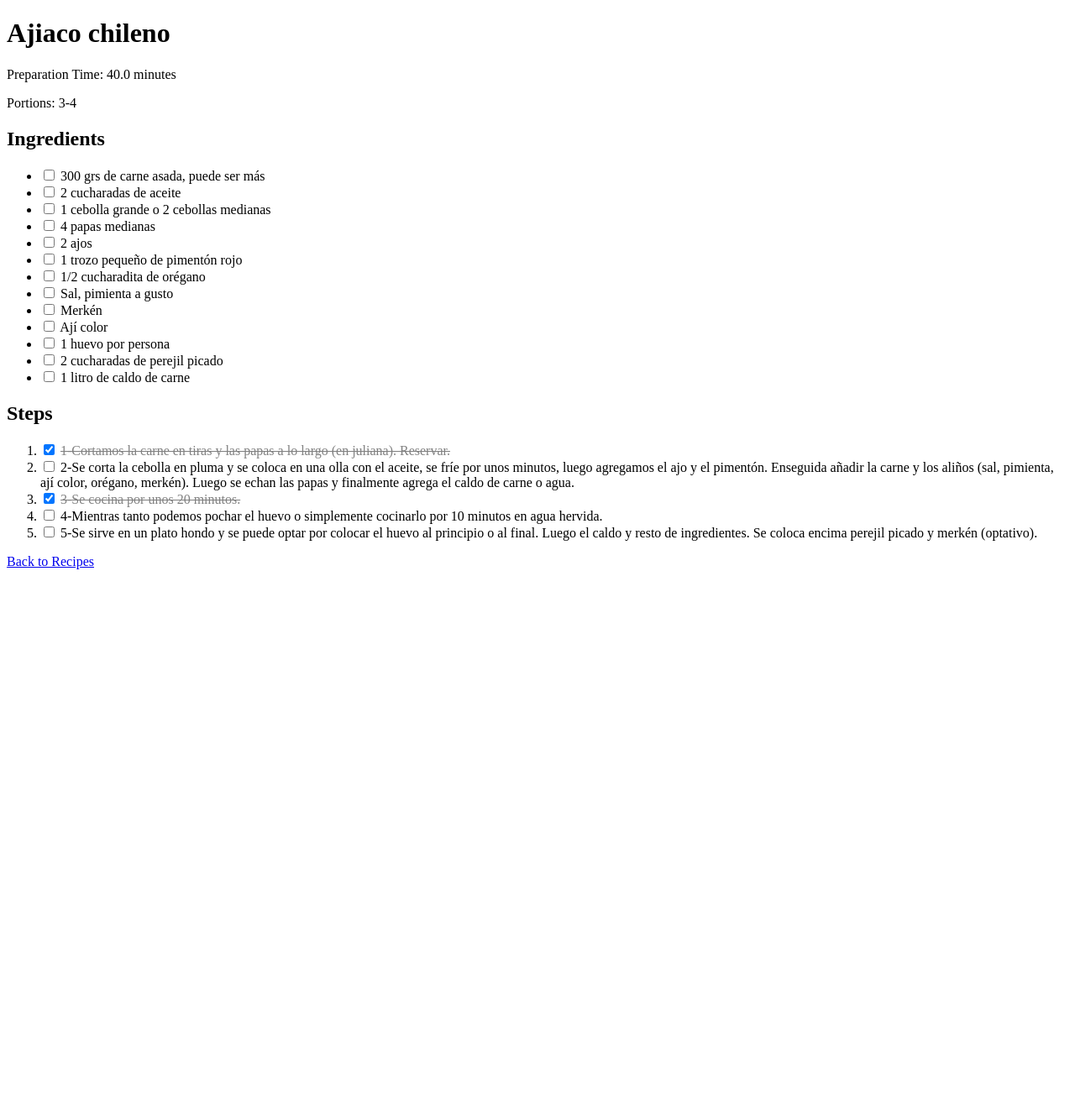
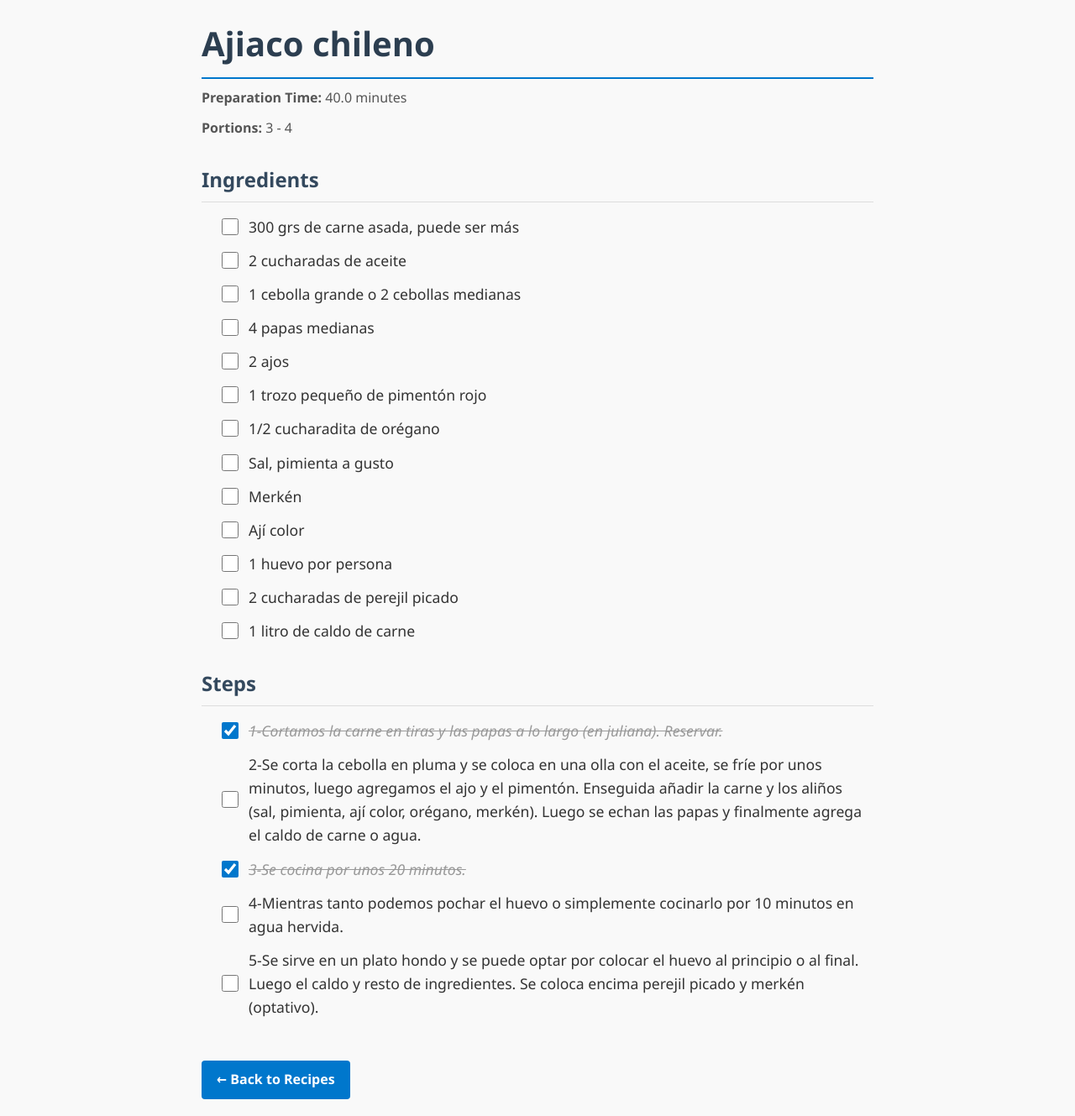
Before and after one commit to cadiazh/Cocina360, a Django app: page /recipes/1/ in a window 1280 px wide. Shown: the whole page at 84% size. Before the commit the page ends 678 px from the top, so only its background shows below. Run offline with Django 5.2, Linux system fonts and the light colour scheme; data comes from the database, SQL or seed files in the repository; both versions use the stored data as it was after the commit.

Commit message:
cambios esteticos

```diff
--- a/recipes/templates/recipes/recipe_detail.html
+++ b/recipes/templates/recipes/recipe_detail.html
@@ -1,28 +1,123 @@
 <!DOCTYPE html>
-<html>
+<html lang="en">
 <head>
-    <title>{{ recipe.name }}</title>
+    <meta charset="UTF-8" />
+    <meta name="viewport" content="width=device-width, initial-scale=1" />
+    <title>{{ recipe.name }} - Cocina 360</title>
     <style>
-        .completed {
+        /* Reset some default styles */
+        body, h1, h2, p, ul, ol, li, form {
+            margin: 0;
+            padding: 0;
+        }
+        body {
+            font-family: 'Segoe UI', Tahoma, Geneva, Verdana, sans-serif;
+            background: #f9f9f9;
+            color: #333;
+            line-height: 1.6;
+            padding: 20px;
+            max-width: 800px;
+            margin: auto;
+        }
+        a {
+            color: #0077cc;
+            text-decoration: none;
+        }
+        a:hover {
+            text-decoration: underline;
+        }
+        h1 {
+            font-size: 2.5rem;
+            margin-bottom: 10px;
+            color: #2c3e50;
+            border-bottom: 2px solid #0077cc;
+            padding-bottom: 8px;
+        }
+        h2 {
+            margin-top: 30px;
+            margin-bottom: 15px;
+            color: #34495e;
+            border-bottom: 1px solid #ddd;
+            padding-bottom: 6px;
+        }
+        p {
+            font-size: 1rem;
+            margin-bottom: 10px;
+            color: #555;
+        }
+        ul, ol {
+            margin-left: 20px;
+            margin-bottom: 20px;
+        }
+        li {
+            margin-bottom: 12px;
+            font-size: 1.1rem;
+            display: flex;
+            align-items: center;
+        }
+        form {
+            display: flex;
+            align-items: center;
+            width: 100%;
+        }
+        input[type="checkbox"] {
+            width: 20px;
+            height: 20px;
+            margin-right: 12px;
+            cursor: pointer;
+            accent-color: #0077cc; /* modern browsers */
+        }
+        label.checkbox-label {
+            cursor: pointer;
+            flex: 1;
+            user-select: none;
+        }
+        label.completed {
             text-decoration: line-through;
-            color: gray;
+            color: #999;
+            font-style: italic;
         }
-        /* Optional: style the checkbox and label */
-        .checkbox-label {
-            cursor: pointer;
+        /* Button-like link for back */
+        .back-link {
+            display: inline-block;
+            margin-top: 30px;
+            padding: 10px 18px;
+            background-color: #0077cc;
+            color: white;
+            border-radius: 4px;
+            font-weight: 600;
+            transition: background-color 0.3s ease;
+        }
+        .back-link:hover {
+            background-color: #005fa3;
+        }
+        /* Responsive */
+        @media (max-width: 600px) {
+            body {
+                padding: 15px;
+            }
+            h1 {
+                font-size: 2rem;
+            }
+            li {
+                font-size: 1rem;
+            }
         }
     </style>
 </head>
 <body>
     <h1>{{ recipe.name }}</h1>
-    <p>Preparation Time: {{ recipe.preparation_time }} minutes</p>
-    <p>Portions: {% if recipe.min_portion %}{{ recipe.min_portion }}{% endif %}{% if recipe.max_portion %}-{{ recipe.max_portion }}{% endif %}</p>
+    <p><strong>Preparation Time:</strong> {{ recipe.preparation_time }} minutes</p>
+    <p><strong>Portions:</strong>
+        {% if recipe.min_portion %}{{ recipe.min_portion }}{% endif %}
+        {% if recipe.max_portion %} - {{ recipe.max_portion }}{% endif %}
+    </p>
 
     <h2>Ingredients</h2>
     <ul>
         {% for item in ingredients_with_status %}
             <li>
-                <form action="{% url 'toggle_ingredient_completion' recipe_pk=recipe.pk ingredient_pk=item.ingredient.pk %}" method="post" style="display:inline;">
+                <form action="{% url 'toggle_ingredient_completion' recipe_pk=recipe.pk ingredient_pk=item.ingredient.pk %}" method="post">
                     {% csrf_token %}
                     <input type="checkbox" id="ingredient-{{ item.ingredient.pk }}" name="completed" onchange="this.form.submit()" {% if item.completed %}checked{% endif %}>
                     <label for="ingredient-{{ item.ingredient.pk }}" class="checkbox-label {% if item.completed %}completed{% endif %}">
@@ -37,7 +132,7 @@
     <ol>
         {% for item in steps_with_status %}
             <li>
-                <form action="{% url 'toggle_step_completion' recipe_pk=recipe.pk step_pk=item.step.pk %}" method="post" style="display:inline;">
+                <form action="{% url 'toggle_step_completion' recipe_pk=recipe.pk step_pk=item.step.pk %}" method="post">
                     {% csrf_token %}
                     <input type="checkbox" id="step-{{ item.step.pk }}" name="completed" onchange="this.form.submit()" {% if item.completed %}checked{% endif %}>
                     <label for="step-{{ item.step.pk }}" class="checkbox-label {% if item.completed %}completed{% endif %}">
@@ -48,6 +143,6 @@
         {% endfor %}
     </ol>
 
-    <p><a href="{% url 'recipe_list' %}">Back to Recipes</a></p>
+    <a href="{% url 'recipe_list' %}" class="back-link">← Back to Recipes</a>
 </body>
 </html>
```
Also changed, not shown: recipes/templates/recipes/recipe_list.html (+68 -8 lines), db.sqlite3.
